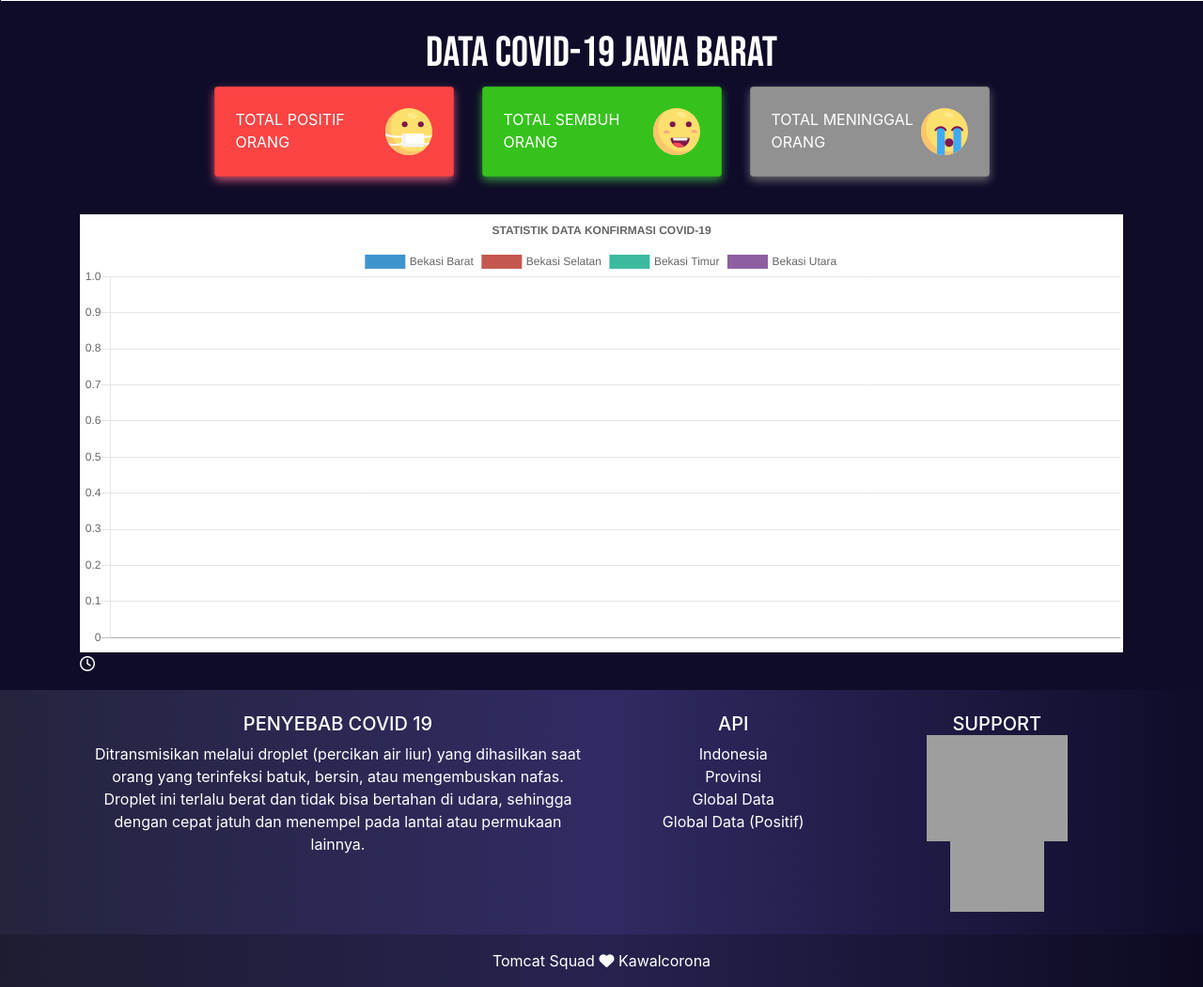
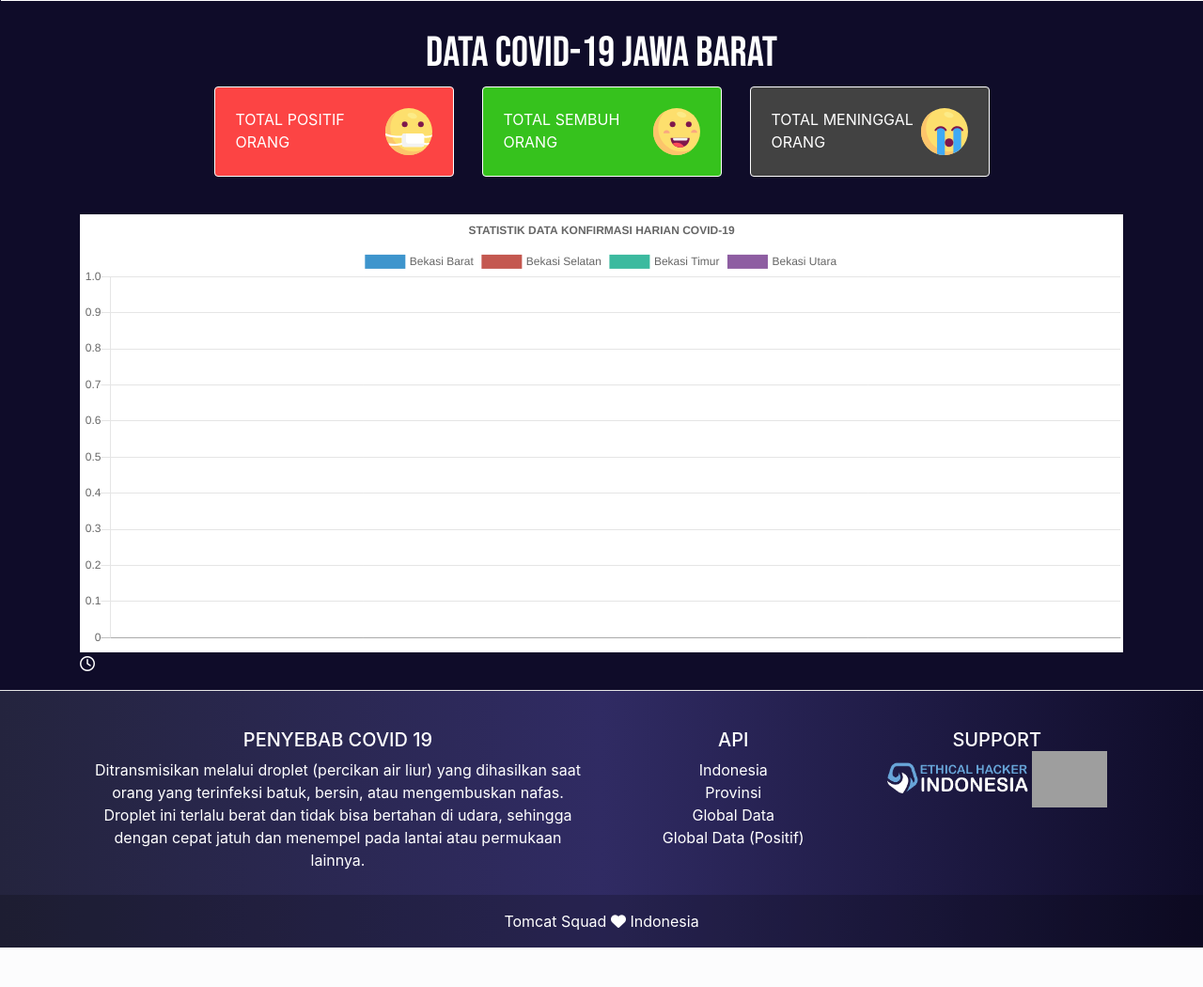
Before and after one commit to tomcat-squad/FLASK-Covid19, a Flask app: template Apps/templates/data-covid-19.html in a window 1280 px wide. Shown: the part 66-1116 px from the top of the page at 94% size. After the commit the page ends 1074 px from the top, so only its background shows below. Run offline with Flask 2, Linux system fonts and the light colour scheme; the template is opened without the code that fills it, so the values that code supplies are empty; some libraries are stand-ins or nearby versions; some web fonts are replaced; grey boxes are pictures that could not be loaded.

Commit message:
FIX 30-12-2020

```diff
--- a/Apps/templates/data-covid-19.html
+++ b/Apps/templates/data-covid-19.html
@@ -59,7 +59,7 @@
 				<!-- ROW-1 OPEN -->
 				<div class="row justify-content-md-center">
 					<div class="col-sm-3">
-						<div class="card img-card box-primary-shadow" style="padding: 2px; box-shadow: 0 4px 10px rgba(255, 104, 136, 0.733); background-color: #fc4444;">
+						<div class="card img-card box-primary-shadow" style="padding: 2px; background-color: #fc4444; border-color: #ffffff;">
 							<div class="card-body">
 								<div class="d-flex">
 									<div class="text-white">
@@ -76,7 +76,7 @@
 					</div>
 					<!-- COL END -->
 					<div class="col-sm-3">
-						<div class="card img-card box-secondary-shadow" style="padding: 2px; box-shadow: 0 4px 10px rgba(64, 189, 64, 0.733); background-color: #36c21d;">
+						<div class="card img-card box-secondary-shadow" style="padding: 2px; background-color: #36c21d; border-color: #ffffff;">
 							<div class="card-body">
 								<div class="d-flex">
 									<div class="text-white">
@@ -93,7 +93,7 @@
 					</div>
 					<!-- COL END -->
 					<div class="col-sm-3">
-						<div class="card img-card box-success-shadow" style="padding: 2px; box-shadow: 0 4px 10px rgba(131, 131, 131, 0.733); background-color: #919191;">
+						<div class="card img-card box-success-shadow" style="padding: 2px; background-color: #424242; border-color: #ffffff;">
 							<div class="card-body">
 								<div class="d-flex">
 									<div class="text-white">
@@ -179,7 +179,7 @@
 		options: {
 			title: {
 			display: true,
-			text: 'STATISTIK DATA KONFIRMASI COVID-19'
+			text: 'STATISTIK DATA KONFIRMASI HARIAN COVID-19'
 			}
 		}
 		});
@@ -190,6 +190,7 @@
 <footer class="text-white text-center text-lg-start" style="margin-top: 15px; background: #0f0c29 ; background: -webkit-linear-gradient(to right, #24243e, #302b63, #0f0c29);
 background: linear-gradient(to right, #24243e, #302b63, #0f0c29);
 ">
+<hr style="background-color: #ffffff;">
 	<!-- Grid container -->
 	<div class="container p-4">
 	  <!--Grid row-->
@@ -230,8 +231,8 @@ background: linear-gradient(to right, #24243e, #302b63, #0f0c29);
 		<!--Grid column-->
 		<div class="col-lg-3 col-md-6 mb-4 mb-md-0">
 		  <h5 class="text-uppercase mb-0">SUPPORT</h5>
-		  <img src="https://kawalcorona.com/uploads/logo-ehi.png" alt="logo" width="150">
-		  <img src="https://upload.wikimedia.org/wikipedia/id/1/1c/Logo_SMK_Telekomunikasi_Telesandi_Bekasi.png" alt="logo" width="100">
+		  <img src="static/logo-ehi.png" alt="logo" width="150">
+		  <img src="https://corona.bekasikota.go.id/public/assets/media/logos/logo_bekasi.png" alt="logo" width="80">
 		</div>
 		<!--Grid column-->
 	  </div>
@@ -240,8 +241,8 @@ background: linear-gradient(to right, #24243e, #302b63, #0f0c29);
 	<!-- Grid container -->
 
 	<!-- Copyright -->
-	<div class="text-center p-3" style="background-color: rgba(0, 0, 0, 0.2)">
-	  <a class="text-white" href="https://tomcatsquad.web.id">Tomcat Squad <i class="fas fa-heart"></i> Kawalcorona </a>
+	<div class="text-center p-3" style="background-color: rgba(0, 0, 0, 0.2); margin-top: -15px;">
+	  <a class="text-white" href="https://tomcatsquad.web.id">Tomcat Squad <i class="fas fa-heart"></i> Indonesia </a>
 	</div>
 	<!-- Copyright -->
   </footer>
```
Also changed, not shown: Apps/static/logo-ehi.png (added).
